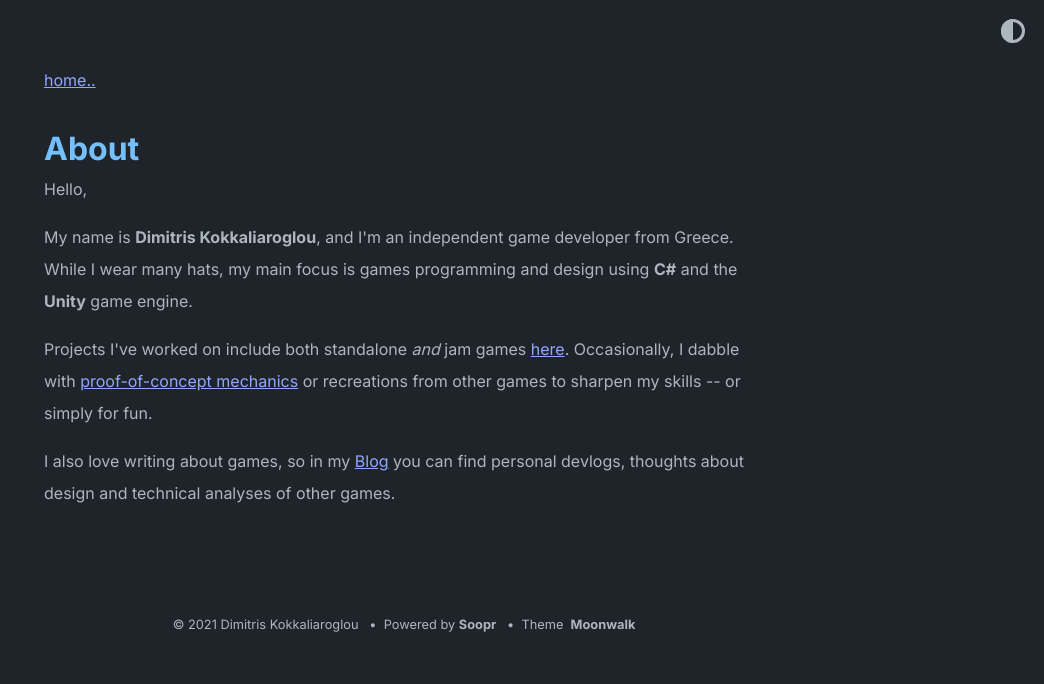
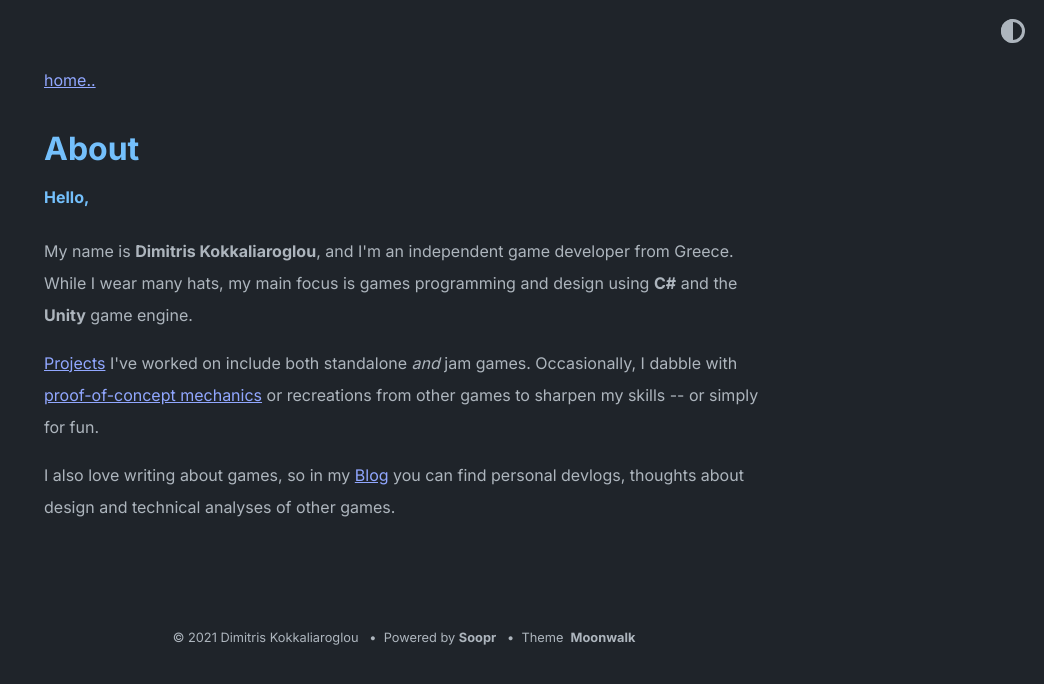
Before and after one commit to dikokkali/dikokkali.github.io, a Jekyll site: the page built from about.md, in a window 1280 px wide. Shown: the top 684 px of the page, without its empty margins (236-1280 px from the left). Built offline with Jekyll 4.4.1, drawn with Linux system fonts in a browser that asks for light colours.

Commit message:
Update about.md

```diff
--- a/about.md
+++ b/about.md
@@ -3,15 +3,15 @@ layout: post
 title: About
 ---
 
-<span color="white">Hello,</span>
+<h4>Hello,</h4>
 
 <p>
   My name is <b>Dimitris Kokkaliaroglou</b>, and I'm an independent game developer from Greece.
   While I wear many hats, my main focus is games programming and design using <b>C#</b> and the <b>Unity</b> game engine.
 </p>
 <p>
-  Projects I've worked on include both standalone <i>and</i> jam games <a href="https://dikokkali.github.io/game_projects" target="_blank">here</a>.
-  Occasionally, I dabble with <a href="https://dikokkali.github.io/game_projects" target="_blank">proof-of-concept mechanics</a> or recreations from other games
+  <a href="https://dikokkali.github.io/game_projects" target="_blank">Projects</a> I've worked on include both standalone <i>and</i> jam games. Occasionally, I dabble with
+  <a href="https://dikokkali.github.io/game_projects" target="_blank">proof-of-concept mechanics</a> or recreations from other games
   to sharpen my skills -- or simply for fun.
 </p>
 <p>
```
